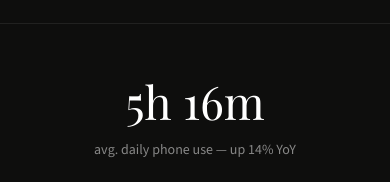
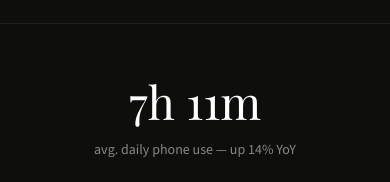
Before and after one commit to eileenatduke/reading-gate, a React (Vite) app in the folder dashboard/: page /about in a window 390 px wide. Shown: the part 448-630 px from the top of the page. Built offline with nearby package versions, Linux system fonts and the light colour scheme; no server answers; a web font is replaced by a local one.

Commit message:
Update daily phone-use stat to 7h 11m
Co-Authored-By: Claude Opus 4.8 <noreply@anthropic.com>
Claude-Session: https://claude.ai/code/session_01H4rKYbTWQn6phW37TEnP3g

```diff
--- a/dashboard/src/pages/About.jsx
+++ b/dashboard/src/pages/About.jsx
@@ -52,7 +52,7 @@ const COMPARISON = [
 ];
 
 const STATS = [
-  { big: "5h 16m", label: "avg. daily phone use — up 14% YoY" },
+  { big: "7h 11m", label: "avg. daily phone use — up 14% YoY" },
   { big: "78%", label: "of adults tried a detox" },
   { big: "72%", label: "of those attempts failed" },
 ];
```
